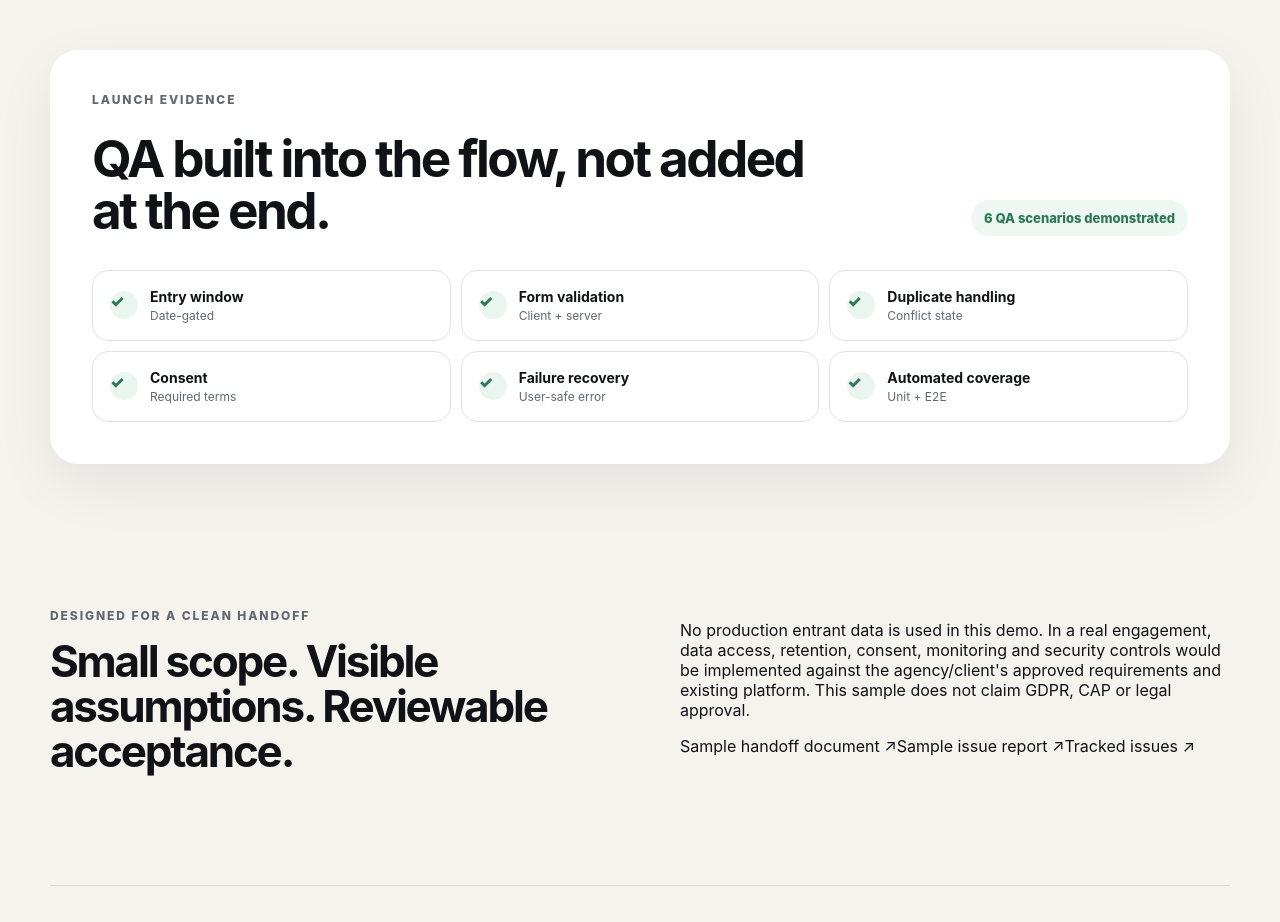
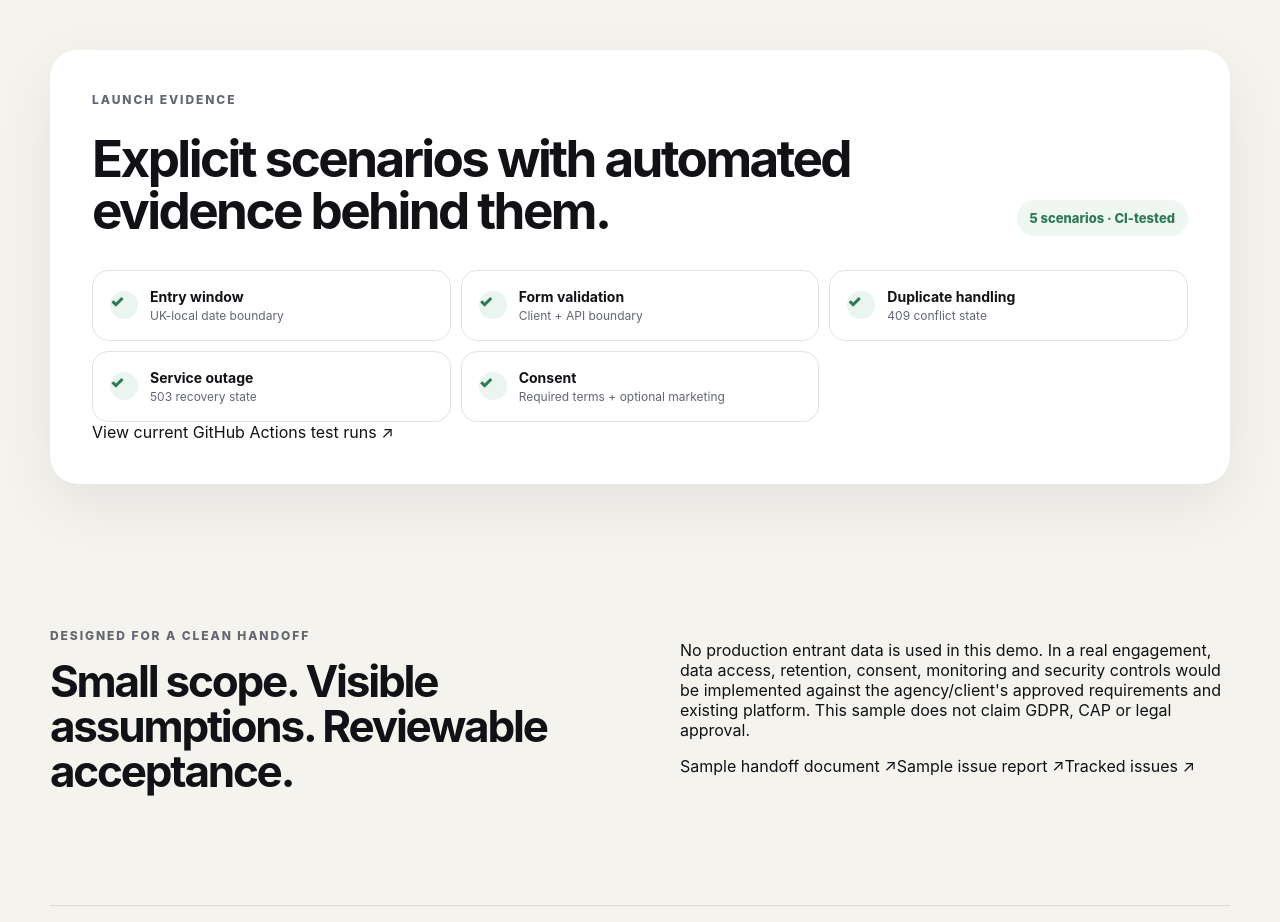
Before and after one commit to sandaruwantharaka172-star/promo-launch-qa-demo, a Next.js app: page / in a window 1280 px wide. Shown: the part 1480-2402 px from the top of the page. Built offline with nearby package versions, Linux system fonts and the light colour scheme.

Commit message:
copy: make buyer offer and evidence more explicit

```diff
--- a/src/components/QAPanel.tsx
+++ b/src/components/QAPanel.tsx
@@ -1,10 +1,11 @@
+const actionsUrl = "https://github.com/sandaruwantharaka172-star/promo-launch-qa-demo/actions";
+
 const checks = [
-  ["Entry window", "Date-gated"],
-  ["Form validation", "Client + server"],
-  ["Duplicate handling", "Conflict state"],
-  ["Consent", "Required terms"],
-  ["Failure recovery", "User-safe error"],
-  ["Automated coverage", "Unit + E2E"],
+  ["Entry window", "UK-local date boundary"],
+  ["Form validation", "Client + API boundary"],
+  ["Duplicate handling", "409 conflict state"],
+  ["Service outage", "503 recovery state"],
+  ["Consent", "Required terms + optional marketing"],
 ] as const;
 
 export function QAPanel() {
@@ -12,8 +13,8 @@ export function QAPanel() {
     <section className="qa-panel" aria-labelledby="qa-title">
       <div className="section-kicker">Launch evidence</div>
       <div className="section-heading-row">
-        <h2 id="qa-title">QA built into the flow, not added at the end.</h2>
-        <span className="qa-score">6 QA scenarios demonstrated</span>
+        <h2 id="qa-title">Explicit scenarios with automated evidence behind them.</h2>
+        <span className="qa-score">5 scenarios · CI-tested</span>
       </div>
       <div className="qa-grid">
         {checks.map(([name, value]) => (
@@ -26,6 +27,7 @@ export function QAPanel() {
           </article>
         ))}
       </div>
+      <a className="qa-proof-link" href={actionsUrl}>View current GitHub Actions test runs ↗</a>
     </section>
   );
 }
```
